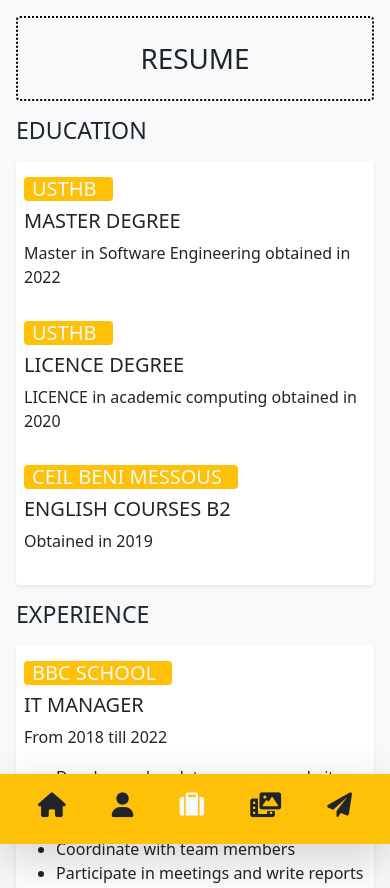
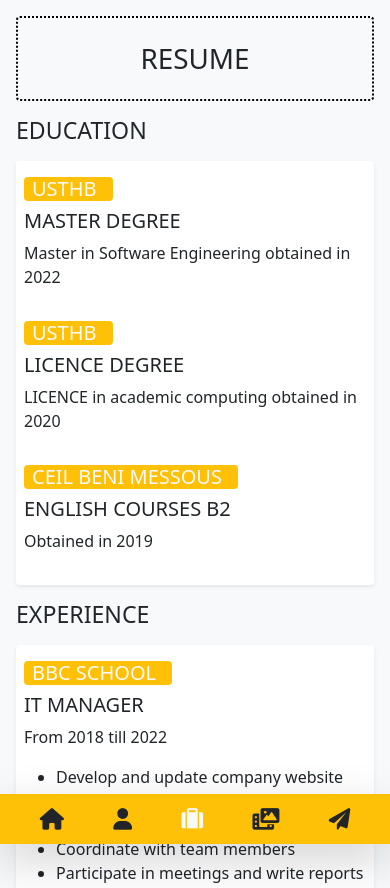
Before and after one commit to Mohamedbachir120/Portfolio, a plain HTML site: page Resume.html in a window 390 px wide. Shown: the top 888 px of the page. Drawn offline with nearby package versions, Linux system fonts and the light colour scheme.

Commit message:
fix_design

```diff
--- a/Resume.html
+++ b/Resume.html
@@ -173,20 +173,20 @@
 
         </div>
     </div>
-    <nav class="d-flex flex-row justify-content-around d-md-none d-block bottom shadow-lg py-4 bg-warning">
+    <nav class="d-flex flex-row justify-content-around d-md-none d-block bottom shadow-lg pt-3 pb-2 bg-warning">
         <div class="d-flex flex-column justify-content-center align-items-center" >
             <a href="index.html">
 
-                <h2 class="text-dark"><i class="fas fa-home"></i></h2>
+                <h4 class="text-dark"><i class="fas fa-home"></i></h4>
             </a>
 
             </div>
             <div class="d-flex flex-column justify-content-center align-items-center" >
                 <a href="about_me.html">
-                    <h2 class="text-dark">
+                    <h4 class="text-dark">
 
                         <i class="fas fa-user" title="About me"></i>
-                    </h2>
+                    </h4>
 
                 </a>
 
@@ -194,10 +194,10 @@
             <div class="d-flex flex-column justify-content-center align-items-center" >
                 <a href="Resume.html">
 
-                    <h2 class="text-light">
+                    <h4 class="text-light">
 
                     <i class="fa-solid fa-suitcase"></i>
-                  </h2>
+                  </h4>
                 </a>
 
           </div>
@@ -206,19 +206,19 @@
         <div class="d-flex flex-column justify-content-center align-items-center" >
             <a href="projects.html">
 
-                <h2 class="text-dark">
+                <h4 class="text-dark">
                  <i class="fa-solid fa-photo-film"></i>
 
-                </h2>
+                </h4>
             </a>
           </div>
         <div class="d-flex flex-column justify-content-center align-items-center" >
             <a href="contact.html">
 
-                <h2 class="text-dark">
+                <h4 class="text-dark">
                     <i class="fa-solid fa-paper-plane"></i>
 
-                </h2>
+                </h4>
             </a>
         </div>
 
--- a/style.css
+++ b/style.css
@@ -79,7 +79,7 @@ h1.rounded{
     position: fixed;
     bottom: 0 !important;
     width: 100%;
-    height: 70px;
+    height: 50px !important;
     display: grid;
     grid-template-columns: repeat(5, 1fr);
     /* border-radius: 20px 20px 0px 0px; */
```
Also changed, not shown: about_me.html (+10 -10 lines), contact.html (+10 -10 lines), projects.html (+10 -10 lines).
